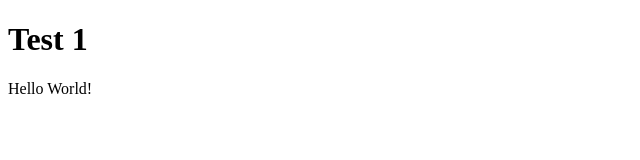
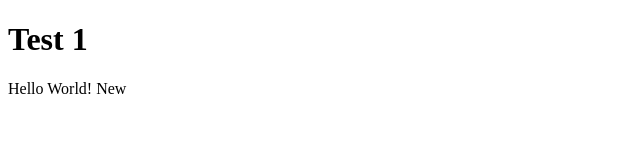
Before and after one commit to BlueLSony17/BlueLSony17.github.io, a website: page index.html in a window 1280 px wide. Shown: the full height of the page, 0-640 px from the left. Drawn offline with Linux system fonts and the light colour scheme.

```diff
--- a/index.html
+++ b/index.html
@@ -6,7 +6,7 @@
 <body>
 
 <h1>Test 1</h1>
-<p>Hello World!</p>
+<p>Hello World! New</p>
 
 </body>
 </html>
```
